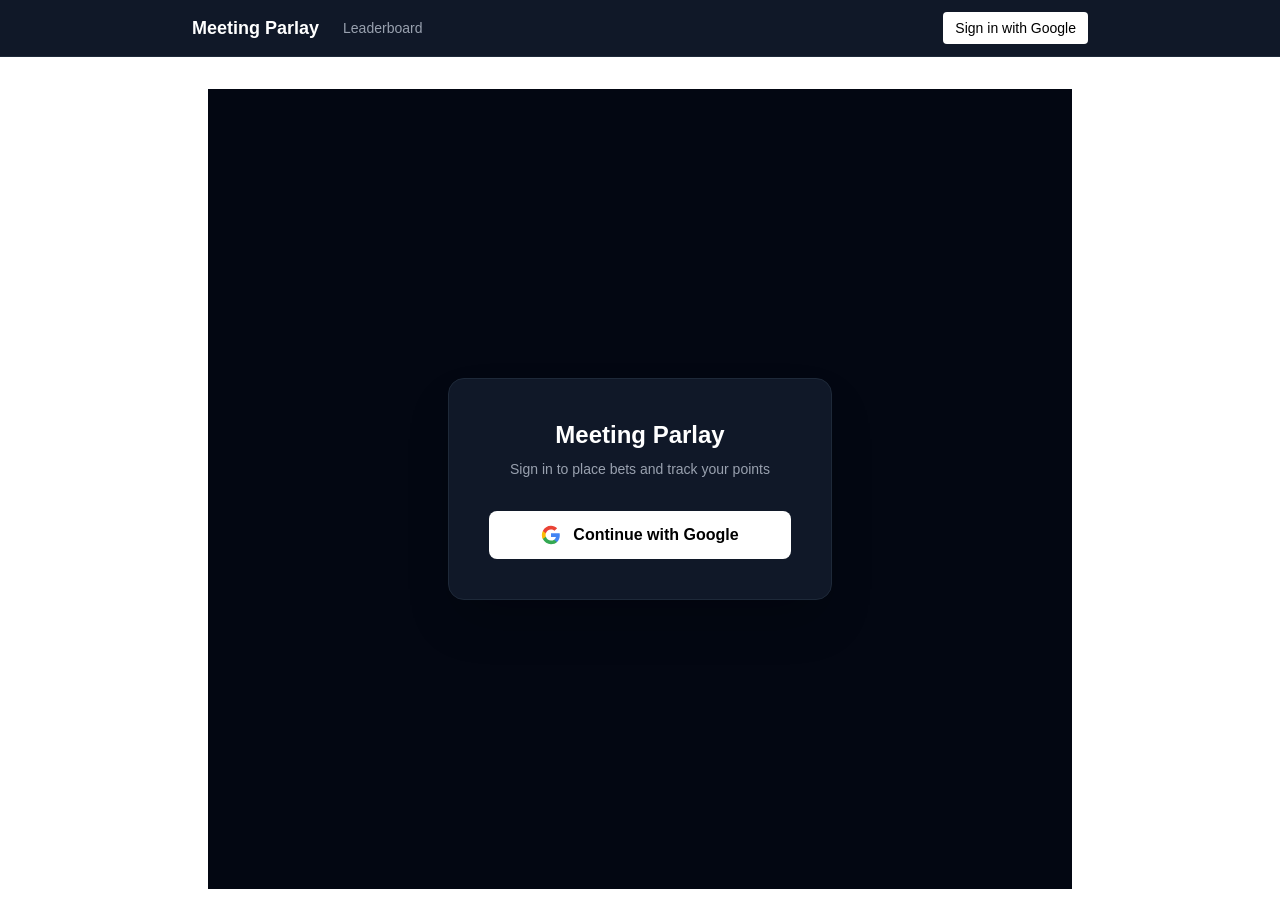
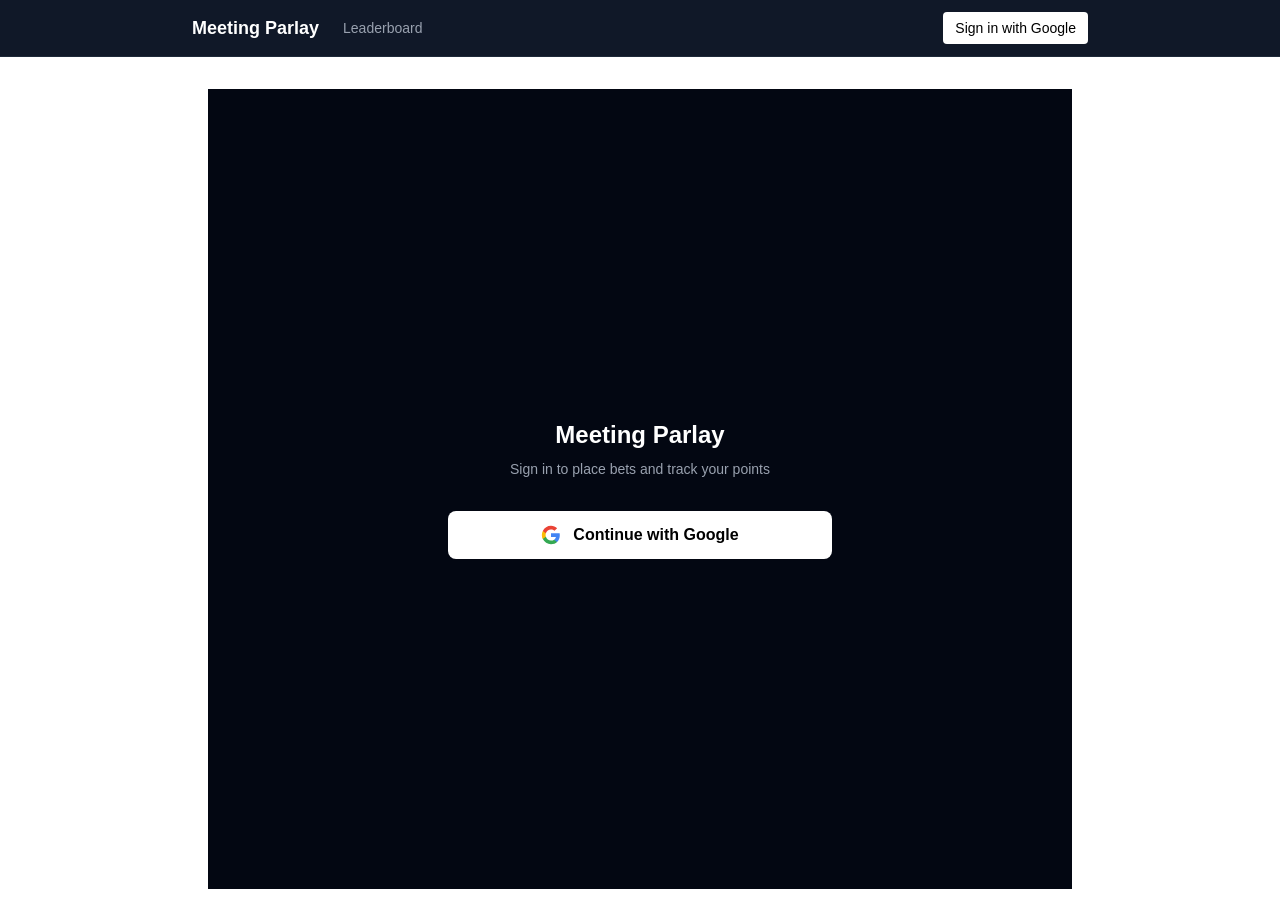
Before and after one commit to samkorostov/mp, a Next.js app: page /auth/signin in a window 1280 px wide. Built offline with nearby package versions, Linux system fonts and the light colour scheme; no server answers.

Commit message:
remove card border from sign-in page

```diff
--- a/src/app/auth/signin/page.tsx
+++ b/src/app/auth/signin/page.tsx
@@ -5,7 +5,7 @@ import { signIn } from "next-auth/react";
 export default function SignInPage() {
   return (
     <div className="min-h-screen bg-gray-950 flex items-center justify-center px-4">
-      <div className="bg-gray-900 border border-gray-800 rounded-2xl p-10 text-center w-full max-w-sm shadow-2xl">
+      <div className="text-center w-full max-w-sm">
         <h1 className="text-2xl font-bold text-white mb-2">Meeting Parlay</h1>
         <p className="text-gray-400 text-sm mb-8">Sign in to place bets and track your points</p>
         <button
```
